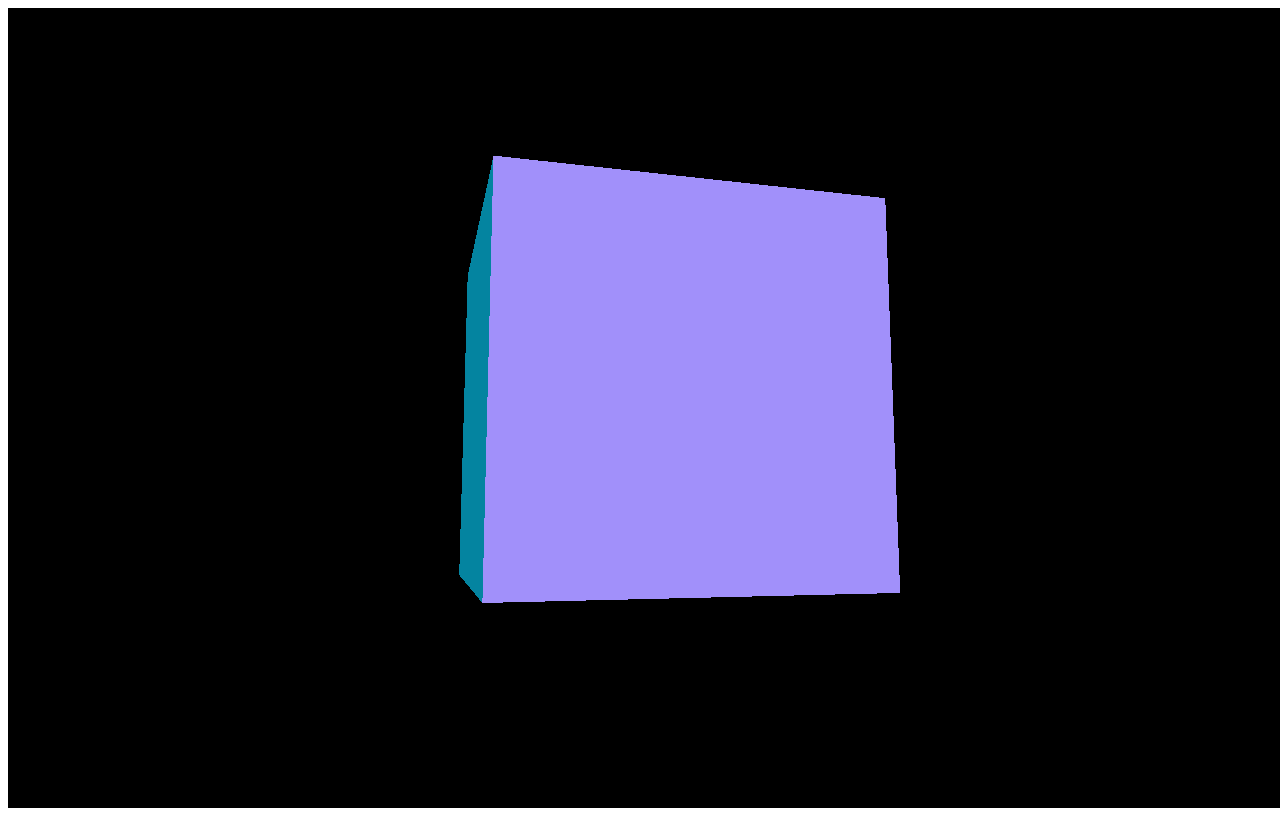
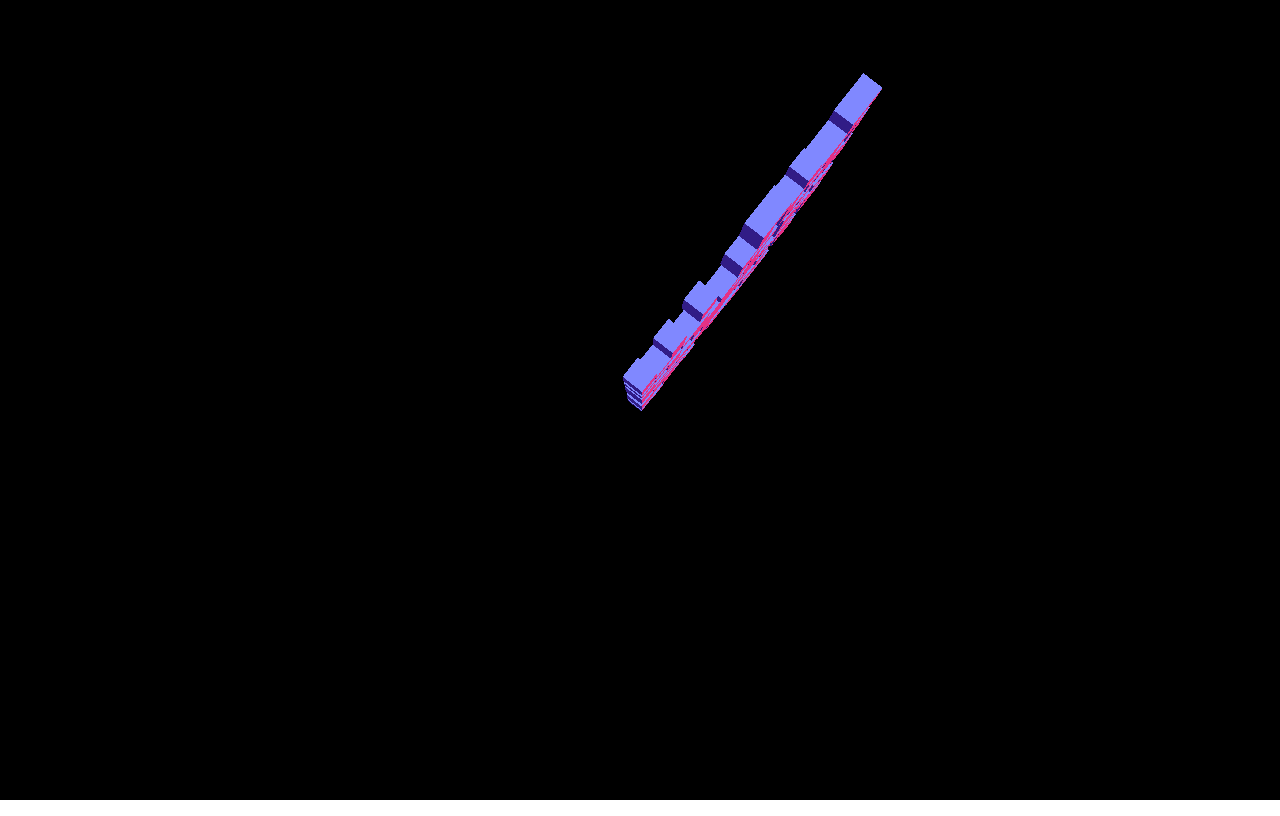
Before and after one commit to grantamos/celltomata, a website: page public/index.html in a window 1280 px wide. Drawn offline with Linux system fonts and the light colour scheme.

Commit message:
First pass is done

```diff
--- /dev/null
+++ b/public/css/styles.css
@@ -0,0 +1,6 @@
+html, body {
+  width: 100%;
+  height: 100%;
+  margin: 0;
+  padding: 0;
+}
--- a/public/index.html
+++ b/public/index.html
@@ -1,5 +1,6 @@
 <html>
   <head>
+    <link rel="stylesheet" type="text/css" href="css/styles.css">
     <script src="lib/three.min.js"></script>
   </head>
   <body>
--- a/public/js/main.js
+++ b/public/js/main.js
@@ -1,78 +1,136 @@
 var camera, scene, renderer, geometry, material, mesh;
 
-init();
-animate();
-
-function init() {
-
-
-    scene = new THREE.Scene();
-
-    camera = new THREE.PerspectiveCamera(50, window.innerWidth / window.innerHeight, 1, 10000);
-    camera.position.z = 500;
-    scene.add(camera);
-
-    geometry = new THREE.CubeGeometry(200, 200, 200);
-    material = new THREE.MeshNormalMaterial();
-
-    mesh = new THREE.Mesh(geometry, material);
-    scene.add(mesh);
-
-    renderer = new THREE.WebGLRenderer();
-    renderer.setSize( window.innerWidth, window.innerHeight );
-    document.body.appendChild( renderer.domElement );
-}
-
-function animate() {
-
-    requestAnimationFrame(animate);
-    render();
-
-}
-
-function render() {
-
-    mesh.rotation.x += 0.01;
-    mesh.rotation.y += 0.02;
-
-    renderer.render(scene, camera);
-
-}
-
-//All the
 var sprites = new Array();
+var spriteMesh;
 
 //Inputs
 var size = 16;
 var tileSize = 16;
 var color = "#F00";
 var border = false;
-var param1 = 1;
-var param2 = 2;
-var param3 = 3;
 
-function generate() {
+//Kill and grow should be 0 - 9
+var killCount = 6;
+var growCount = 2;
+var iterations = 4;
 
+init();
+animate();
+
+function init() {
+  scene = new THREE.Scene();
+
+  camera = new THREE.PerspectiveCamera(50, window.innerWidth / window.innerHeight, 1, 10000);
+  camera.position.z = 50;
+  scene.add(camera);
+
+  spriteMesh = generateSpriteMesh(tileSize, tileSize);
+  scene.add(spriteMesh);
+
+  renderer = new THREE.WebGLRenderer();
+  renderer.setSize(window.innerWidth, window.innerHeight);
+  document.body.appendChild(renderer.domElement);
 }
 
-function tick(sprite) {
-  var newSprite = createSprite(
-    sprite.pixels.length,
-    sprite.pixels[0].length)
-
-
+function animate() {
+  requestAnimationFrame(animate);
+  render();
 }
 
-function createSprite(xSize, ySize) {
-  var sprite = {};
-  sprite.pixels = new Array();
+function render() {
+  spriteMesh.rotation.x += 0.005;
+  spriteMesh.rotation.y += 0.003;
 
-  for (var x = 0; x < xSize; x++) {
-    newSprite.pixels.push(0);
-    for (var y = 0; y < ySize; y++) {
-      newSprite.pixels[x].push(0);
+  renderer.render(scene, camera);
+}
+
+function generateSpriteMesh(xSize, ySize) {
+  var sprite = generateSprite(xSize, ySize);
+  var sprite3d = new THREE.Object3D();
+
+  for (var x = 0; x < sprite.length; x++) {
+    for (var y = 0; y < sprite[x].length; y++) {
+      if (sprite[x][y] == 0)
+        continue;
+      var geometry = new THREE.BoxGeometry( 1, 1, 1 );
+      var material = new THREE.MeshNormalMaterial();
+      var cube = new THREE.Mesh( geometry, material );
+
+      sprite3d.add(cube);
+      cube.position.set(x, y, 0);
+    }
+  }
+
+  return sprite3d;
+}
+
+function generateSprite(xSize, ySize) {
+  var sprite = createSprite(xSize, ySize);
+  sprite = seedSprite(sprite);
+  // for (var i = 0; i < iterations; i++) {
+  //   sprite = tick(sprite);
+  // }
+
+  return sprite;
+}
+
+function seedSprite(sprite) {
+  for (var x = 0; x < sprite.length; x++) {
+    for (var y = 0; y < sprite.length; y++) {
+      sprite[x][y] = Math.round(Math.random(0, 1));
     }
   }
 
   return sprite;
 }
+
+function tick(sprite) {
+  //Kill
+  sprite = applyRule(sprite, killCount, 1, 0);
+  //Grow
+  sprite = applyRule(sprite, growCount, 0, 1);
+
+  return sprite;
+}
+
+function createSprite(xSize, ySize) {
+  var sprite = new Array();
+
+  for (var x = 0; x < xSize; x++) {
+    sprite.push(new Array());
+    for (var y = 0; y < ySize; y++) {
+      sprite[x].push(0);
+    }
+  }
+
+  return sprite;
+}
+
+function getNeighborCount(sprite, x, y) {
+  var count = 0;
+  for (var xx = x - 1; xx < x + 1; xx++) {
+    for (var yy = y - 1; yy < y + 1; yy++) {
+      if (sprite[x][y] != 0) {
+        count++;
+      }
+    }
+  }
+
+  return count;
+}
+
+function applyRule(sprite, minLimit, requiredState, newState) {
+  var newSprite = createSprite(sprite.length, sprite[0].length)
+  for (var x = 0; x < sprite.length; x++) {
+    for (var y = 0; y < sprite.length; y++) {
+      if (sprite[x][y] != requiredState)
+        continue;
+      var count = getNeighborCount(sprite, x, y);
+      if (count >= minLimit) {
+        newSprite[x][y] = newState;
+      }
+    }
+  }
+
+  return newSprite;
+}
```
Also changed, not shown: README.md.
